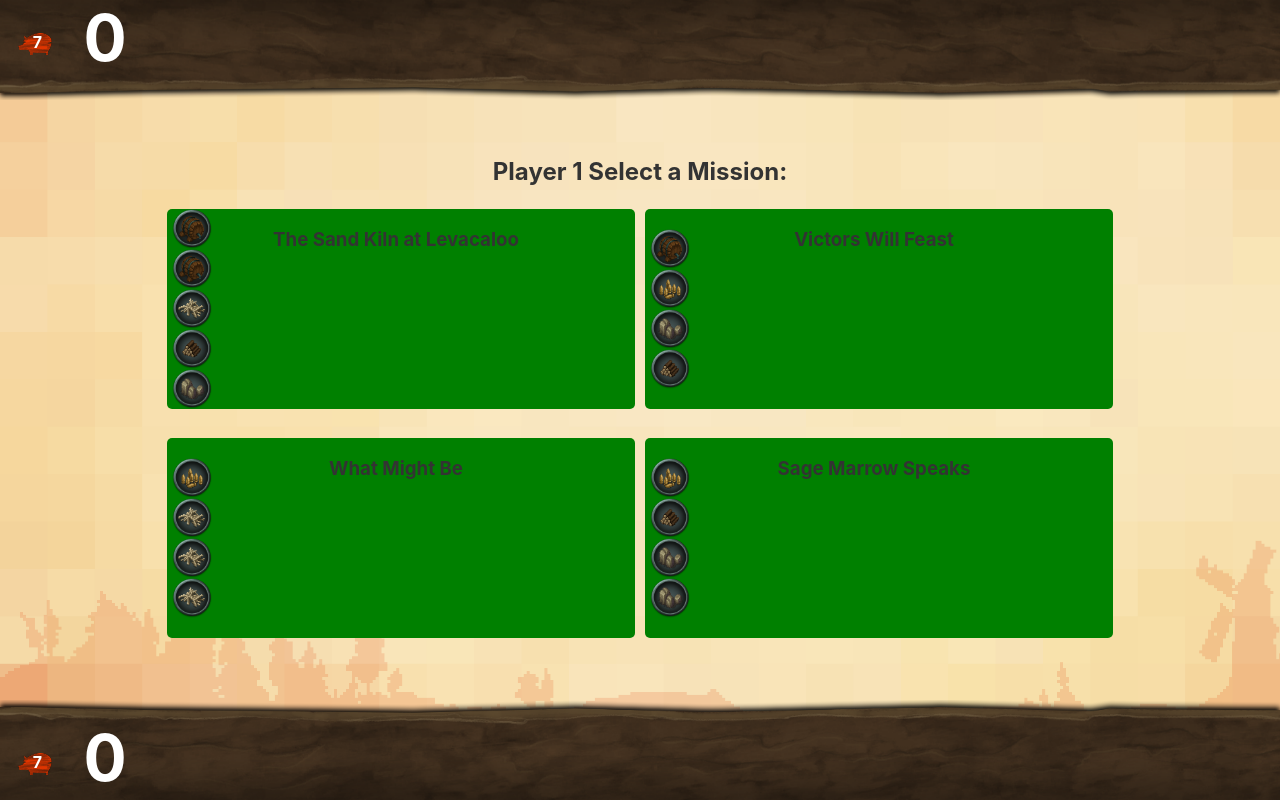
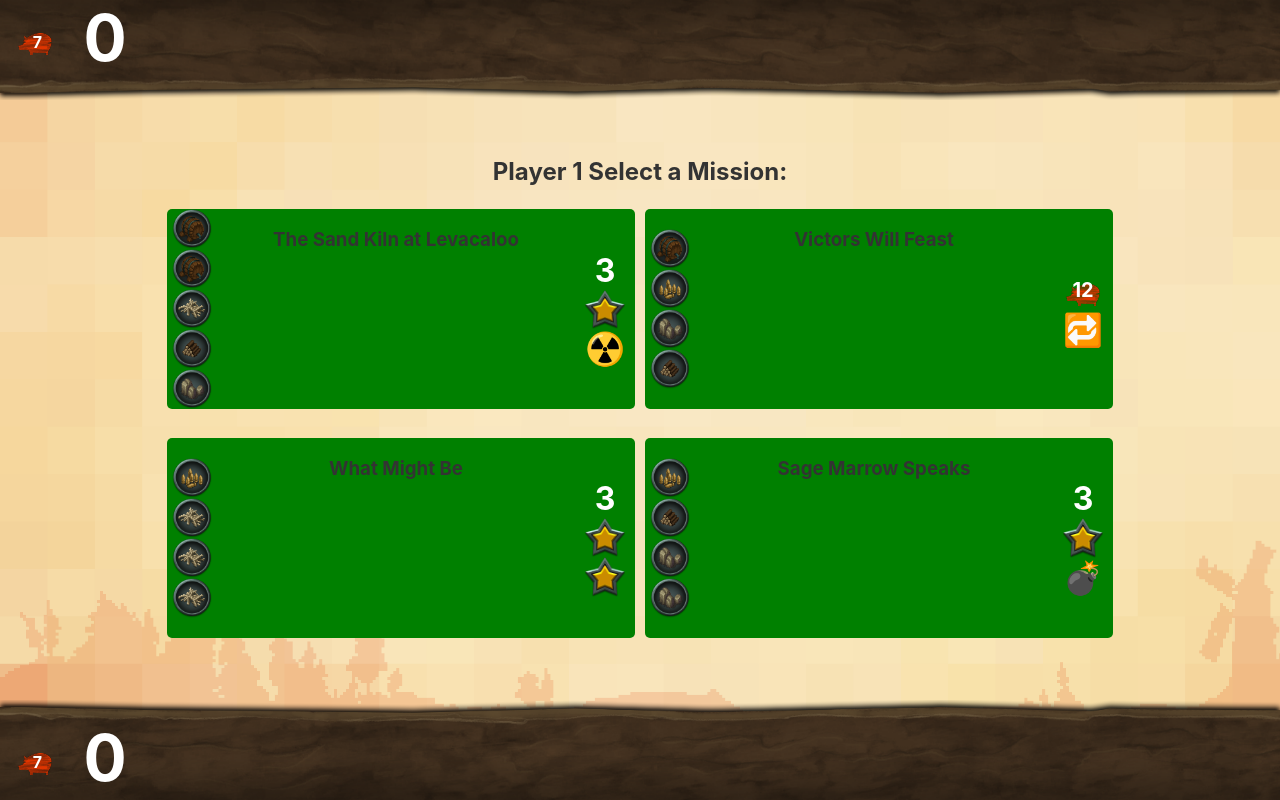
Before and after one commit to mastastealth/pocketworld-duels, a Svelte app: page / in a window 1280 px wide. Both pictures are taken after a click on the button "Start Game". Built offline with nearby package versions, Linux system fonts and the light colour scheme.

Commit message:
Emoji the rest of the junk for now

```diff
--- a/src/Mission.svelte
+++ b/src/Mission.svelte
@@ -14,7 +14,41 @@
 	<h3>{mission.label}</h3>
 
 	<aside class="actions">
-
+		{#if mission.coin}
+			<div class="food">{mission.coin}</div>
+		{/if}
+		{#if mission.vp}
+			<div class="txt">{mission.vp}</div>
+		{/if}
+		{#if mission.war}
+			<img src="/assets/star.png" alt="star" />
+			{#if mission.war > 1}<img src="/assets/star.png" alt="star" />{/if}
+		{/if}
+		{#if mission.playagain}
+			<div class="txt">🔁</div>
+		{/if}
+		{#if mission.destroycoin}
+			<div class="txt">💥</div>
+		{/if}
+		{#if mission.destroyres}
+			<div class="txt">☢️</div>
+		{/if}
+		{#if mission.destroyman}
+			<div class="txt">💣</div>
+		{/if}
+		{#if mission.selecttoken}
+			<div class="txt">🙏</div>
+		{/if}
+		{#if mission.selectdiscard}
+			<div class="txt">🃏</div>
+		{/if}
+		{#if mission.provides}
+			<span class="pog" data-res={mission.provides[0]}></span>
+			<span class="pog" data-res={mission.provides[1]}></span>
+			{#if mission.provides.length === 3}
+				<span class="pog" data-res={mission.provides[2]}></span>
+			{/if}
+		{/if}
 	</aside>
 </div>
 
@@ -34,7 +68,7 @@
 
 h3 { flex: 1; text-align: center; }
 
-.cost {
+.cost, .actions {
 	align-items: center;
 	display: flex;
 	flex-direction: column;
@@ -45,4 +79,28 @@ h3 { flex: 1; text-align: center; }
 .actions {
 	width: 60px;
 }
+	.actions img {
+		width: 40px;
+	}
+
+	.actions .pog:nth-of-type(2) { transform: translateY(-25%); }
+	.actions .pog:nth-of-type(3) { transform: translateY(-50%); }
+
+.food {
+	background: url('/assets/res.png') no-repeat -120px 5px;
+	background-size: 160px 80px;
+	color: white;
+	display: grid;
+	font-size: 1.25em;
+	font-weight: bold;
+	height: 40px;
+	place-items: center;
+	width: 40px;
+}
+
+.txt {
+	color: white;
+	font-size: 2em;
+	font-weight: bold;
+}
 </style>
```
